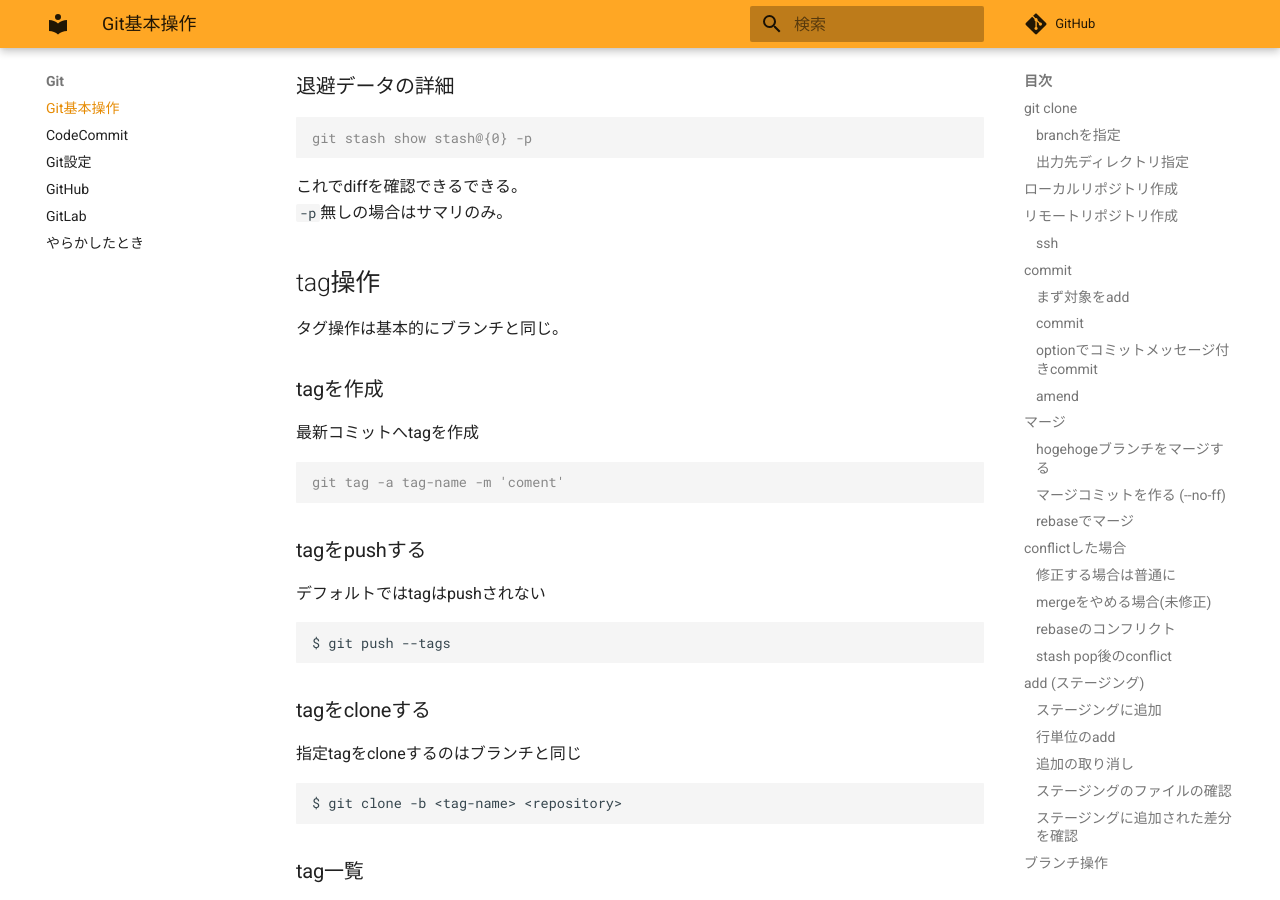
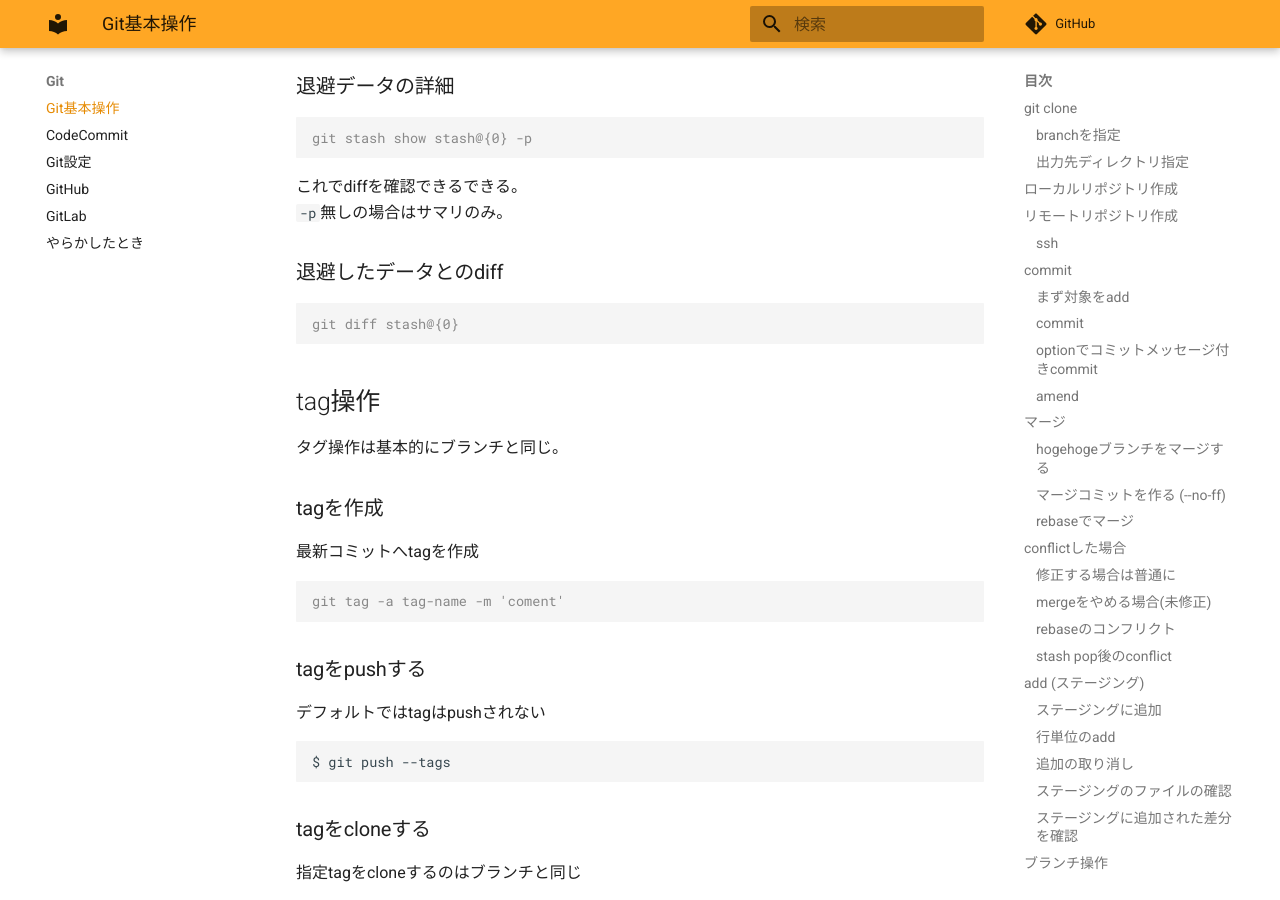
Before and after one commit to zaki-lknr/docs, an MkDocs documentation site: the page built from docs/Git/index.md, in a window 1280 px wide and 900 px high, scrolled down 9784 px. Built offline with MkDocs 1.6.1 and Material for MkDocs 9.7.7, drawn with Linux system fonts in a browser that asks for light colours; comment, search, counter and statistics services are not loaded.

Commit message:
add: git: stashのdiff

````diff
--- a/docs/Git/index.md
+++ b/docs/Git/index.md
@@ -485,6 +485,12 @@ git stash show stash@{0} -p
 これでdiffを確認できるできる。
 `-p`無しの場合はサマリのみ。
 
+### 退避したデータとのdiff
+
+```console
+git diff stash@{0}
+```
+
 ## tag操作
 
 タグ操作は基本的にブランチと同じ。
````
